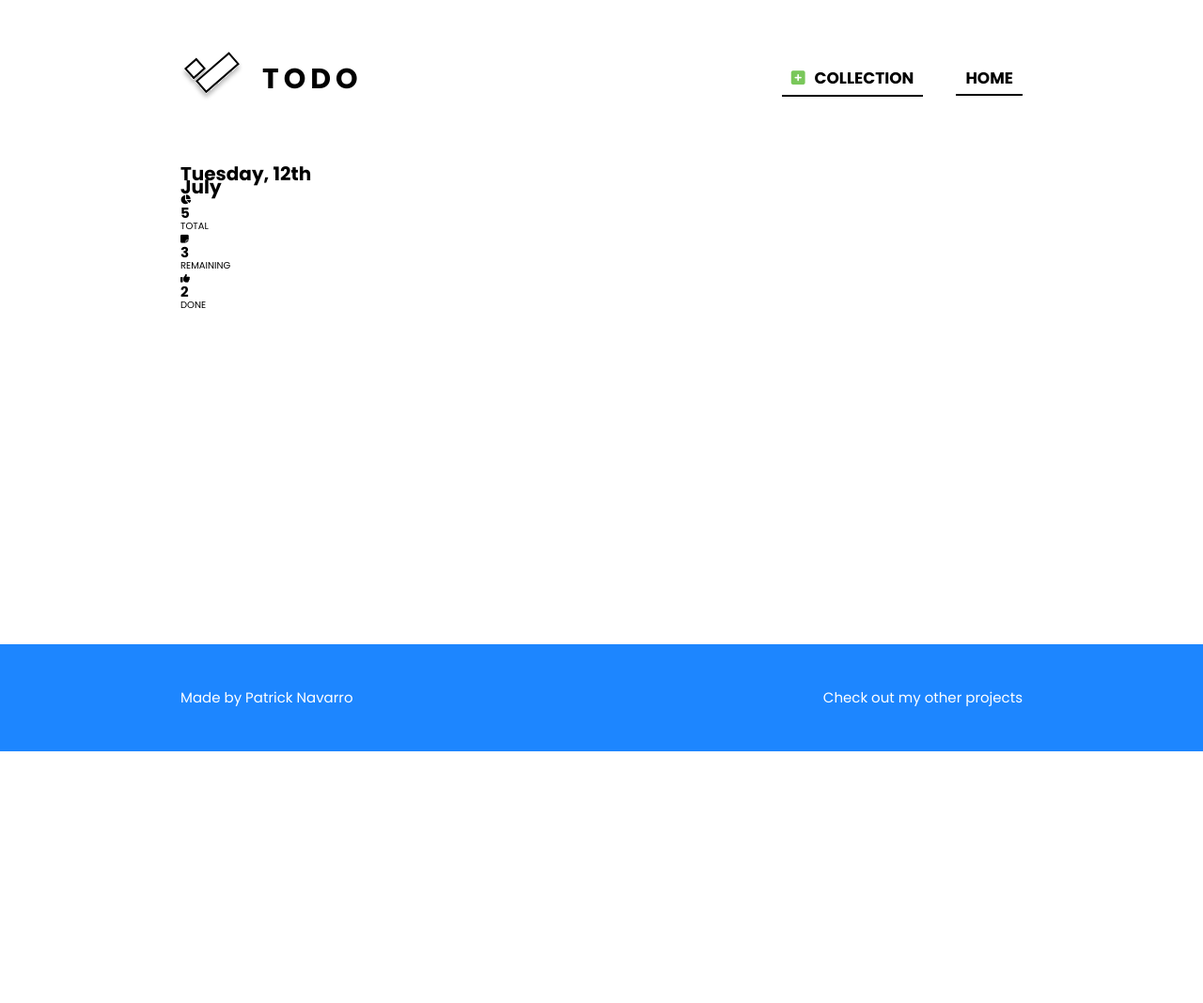
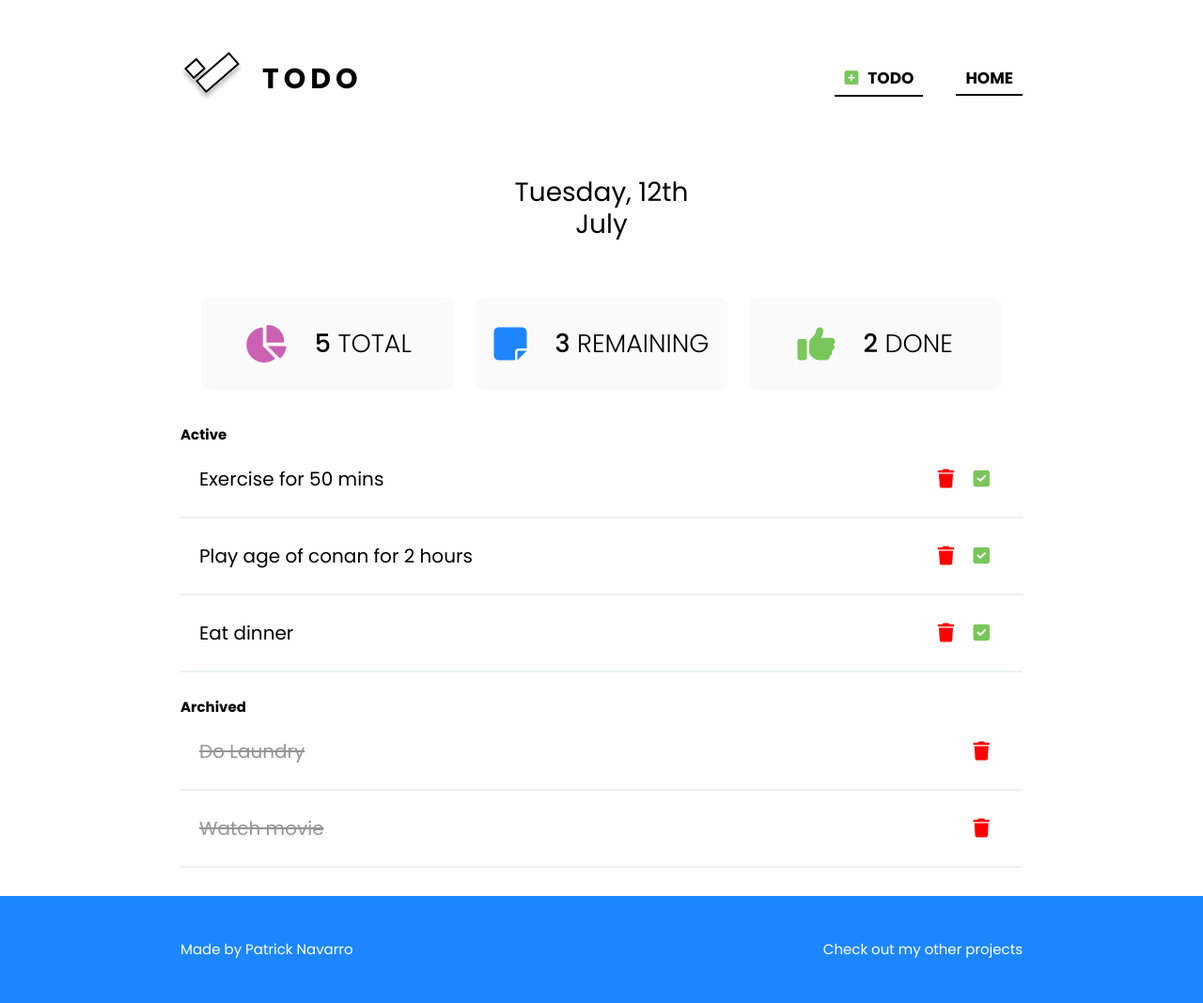
Before and after one commit to ptrkdevs/personal-flask-todo-app, a Python web app: template templates/single-todo.html in a window 1280 px wide. Shown: the whole page at 94% size. Before the commit the page ends 800 px from the top, so only its background shows below. Run offline with Jinja, Linux system fonts and the light colour scheme; the template is opened without the code that fills it, so the values that code supplies are empty; some libraries are stand-ins or nearby versions.

Commit message:
added single-todo page and css

```diff
--- a/static/css/styles.css
+++ b/static/css/styles.css
@@ -24,6 +24,10 @@ html, body {
 }
 
 /* utils */
+
+.bold {
+    font-weight: 500;
+}
 
 a {
     text-decoration: none;
@@ -144,6 +148,100 @@ header .navbar .navbar__item .navbar--link {
 }
 
 
+
+/* single todo item page */
+
+.todo_dte  {
+    display: flex;
+    flex-direction: column;
+    padding: 2rem;
+    text-align: center;
+    font-size: 1.4rem;
+    margin-bottom: 3rem;
+
+}
+
+
+.todo-date  {
+    margin-bottom: 2rem;
+    font-weight: 400;
+}
+
+/* metrics */
+
+.metrics {
+    display: flex;
+    justify-content: space-evenly;
+    margin-bottom: 4rem;
+}
+
+
+.metrics__card {
+    flex-basis: 30%;
+    background-color: #FAFAFA;
+    padding: 3rem 2rem;
+    font-size: 1.8rem;
+    border-radius: 10px;
+    display: flex;
+    align-items: center;
+    align-content: center;
+    justify-content: center;
+
+}
+
+.metrics__card .metric__text {
+    font-weight: 200;
+}
+
+.metrics__card .metric-icon {
+    font-size: 4rem;
+    margin-right: 3rem;
+}
+
+.metrics__card .metric-total {
+    color: #CC61B3;
+}
+.metrics__card .metric-remaining {
+    color: #1D86FF;
+}
+.metrics__card .metric-done {
+    color: #79C75A;
+}
+
+/* todos */
+
+
+.todos, .todos-archived {
+    margin-bottom: 3rem;
+}
+
+.todo__item, .archived__item {
+    padding: 3rem 2rem;
+    font-size: 2rem;
+    display: flex;
+    align-items: center;
+    justify-content: space-between;
+    border-bottom: 2px solid #EDF1F2;
+}
+
+.archived__item {
+    color: #969595;
+    text-decoration: line-through;
+}
+
+
+ .delete-todo-btn {
+    margin-right: 1.5rem;
+    color: #FF0000;
+}
+
+.todo__item .check-todo-btn {
+    margin-right: 1.5rem;
+    color: #79C75A;
+}
+
+
+
 footer {
     margin-top: auto;
     background: #1D86FF;
--- a/templates/single-todo.html
+++ b/templates/single-todo.html
@@ -21,7 +21,7 @@
         <nav>
           <ul class="navbar">
             <li class="navbar__item">
-              <i class="fa-solid fa-square-plus"></i><a href="#" class="navbar--link">COLLECTION</a>
+              <i class="fa-solid fa-square-plus"></i><a href="#" class="navbar--link">TODO</a>
             </li>
             <li class="navbar__item">
               <a href="#" class="navbar--link">HOME</a>
@@ -33,35 +33,101 @@
 
     <main>
       <div class="container">
-        <div class="todo__container">
-          <h1 class="todo-date"><span class="bold">Tuesday</span>, 12th</h1>
-          <h1 class="todo-date--month">July</h1>
+        <div class="todo_dte">
+          <h1 class="todo-date">Tuesday, 12th</h1>
+          <h1 class="todo-date todo-date--month">July</h1>
         </div>
 
         <!-- metrics -->
-        <div class="metrics">
+        <section class="metrics">
           <div class="metrics__card">
-            <i class="fa-solid fa-chart-pie metric-icon"></i>
+            <i class="fa-solid fa-chart-pie metric-icon metric-total"></i>
             <div class="metric-count">
-              <h2>5</h2>
-              TOTAL
+              <h2 class="metric__text"><span class="bold">5</span> TOTAL</h2>
             </div>
           </div>
           <div class="metrics__card">
-            <i class="fa-solid fa-note-sticky metric-icon"></i>
+            <i class="fa-solid fa-note-sticky metric-icon metric-remaining"></i>
             <div class="metric-count">
-              <h2>3</h2>
-              REMAINING
+              <h2 class="metric__text"><span class="bold">3</span> REMAINING</h2>
             </div>
           </div>
           <div class="metrics__card">
-            <i class="fa-solid fa-thumbs-up metric-icon"></i>
+            <i class="fa-solid fa-thumbs-up metric-icon metric-done"></i>
             <div class="metric-count">
-              <h2>2</h2>
-              DONE
+              <h2 class="metric__text"><span class="bold">2</span> DONE</h2>
             </div>
           </div>
-        </div>
+        </section>
+
+        <!-- todos -->
+
+        <section class="todos">
+          <h1>Active</h1>
+          <div class="todo__item">
+            <p class="todo__item-text">Exercise for 50 mins</p>
+
+            <div class="todo__item-actions">
+              <a href="#" class="delete-todo-btn">
+                <i class="fa-solid fa-trash"></i>
+              </a>
+              <a href="#" class="check-todo-btn">
+                <i class="fa-solid fa-square-check"></i>
+              </a>
+            </div>
+          </div>
+
+          <div class="todo__item">
+            <p class="todo__item-text">Play age of conan for 2 hours</p>
+
+            <div class="todo__item-actions">
+              <a href="#" class="delete-todo-btn">
+                <i class="fa-solid fa-trash"></i>
+              </a>
+              <a href="#" class="check-todo-btn">
+                <i class="fa-solid fa-square-check"></i>
+              </a>
+            </div>
+          </div>
+
+          <div class="todo__item">
+            <p class="todo__item-text">Eat dinner</p>
+
+            <div class="todo__item-actions">
+              <a href="#" class="delete-todo-btn">
+                <i class="fa-solid fa-trash"></i>
+              </a>
+              <a href="#" class="check-todo-btn">
+                <i class="fa-solid fa-square-check"></i>
+              </a>
+            </div>
+          </div>
+        </section>
+
+        <!-- Archived todos -->
+        <section class="todos-archived">
+          <h1>Archived</h1>
+
+          <div class="archived__item">
+            <p class="archived__item-text">Do Laundry</p>
+
+            <div class="archived__item-actions">
+              <a href="#" class="delete-todo-btn">
+                <i class="fa-solid fa-trash"></i>
+              </a>
+            </div>
+          </div>
+
+          <div class="archived__item">
+            <p class="archived__item-text">Watch movie</p>
+
+            <div class="archived__item-actions">
+              <a href="#" class="delete-todo-btn">
+                <i class="fa-solid fa-trash"></i>
+              </a>
+            </div>
+          </div>
+        </section>
       </div>
     </main>
 
```
